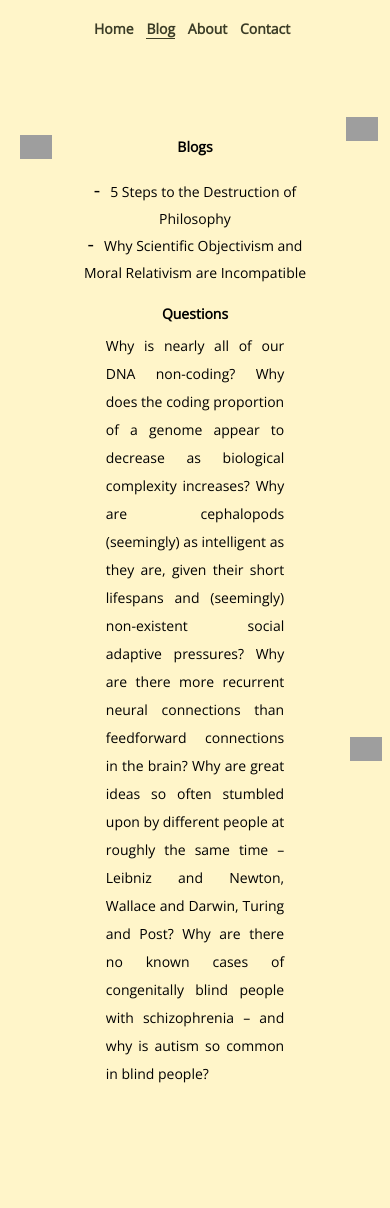
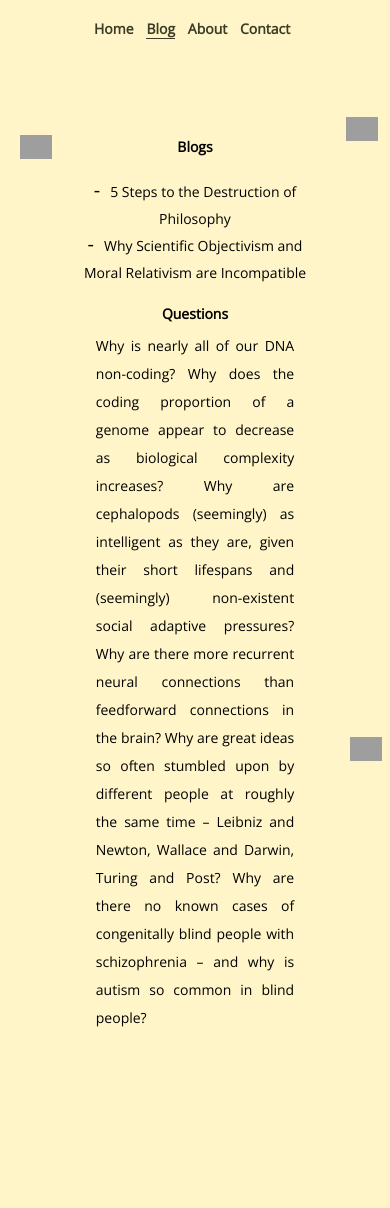
Before and after one commit to richardofarrell/richardofarrell.github.io, a Jekyll site: the page built from blog-list.md, in a window 390 px wide. Built offline with Jekyll 4.4.1, drawn with Linux system fonts in a browser that asks for light colours; after the commit the page ends 1152 px from its top, so only the background shows below that; grey boxes are pictures that could not be loaded.

Commit message:
Update default.html

```diff
--- a/_layouts/default.html
+++ b/_layouts/default.html
@@ -121,7 +121,7 @@
             }
 
             p {
-              margin: 0 clamp(5px, 2vw + 20px, 30px) clamp(50px, 5vw + 20px, 300px); /* Updated margin for smaller devices */
+              margin: 0 clamp(5px, 2vw + 10px, 30px) clamp(50px, 5vw + 20px, 150px); /* Updated margin for smaller devices */
             }
         }
 
```
